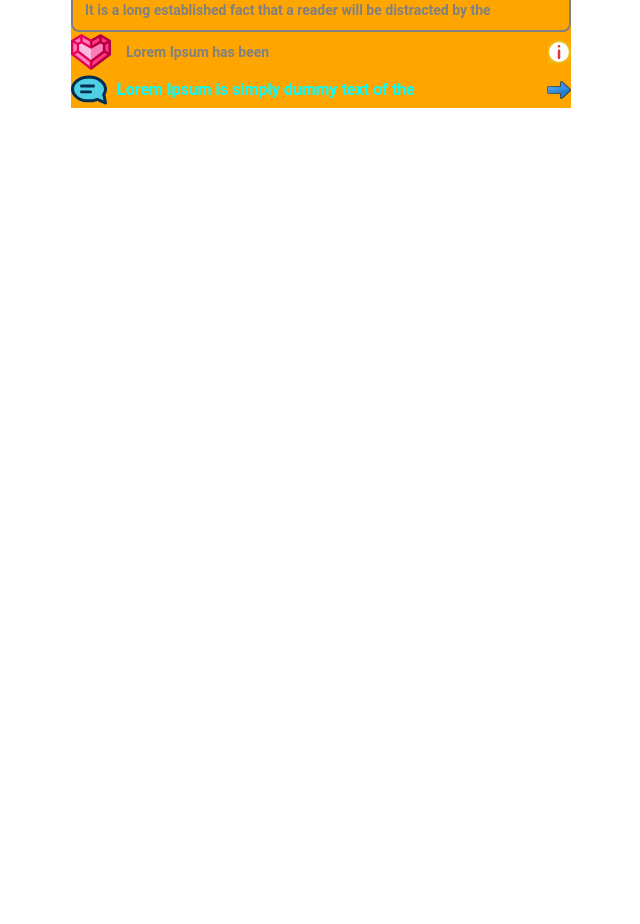
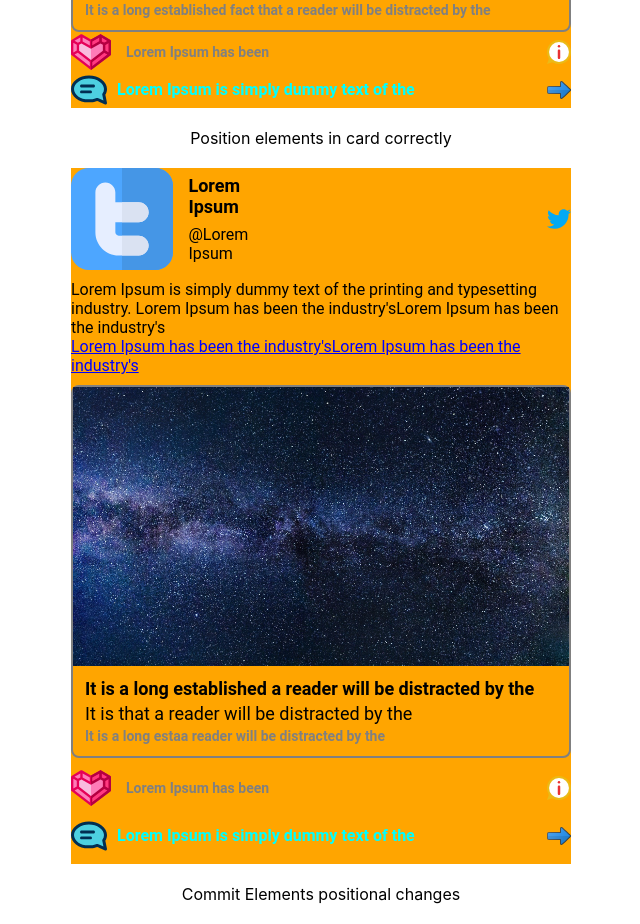
Before and after one commit to dimitrisafendras/how-to-ui, a React (Create React App) app: page / in a window 1280 px wide. Shown: the part 6142-7066 px from the top of the page, without its empty margins (319-959 px from the left). Before the commit the page ends 6250 px from the top, so only its background shows below. Built offline with nearby package versions, Linux system fonts and the light colour scheme.

Commit message:
finished content

```diff
--- a/src/components/Card.css
+++ b/src/components/Card.css
@@ -665,6 +665,13 @@
     width: 24px;
 }
 /*/////////////// FOOTER2 ///////////////////*/
+/*/////////////// Elements Positioning ///////////////////*/
+
+.MarginBottom {
+    margin-bottom: 10px;
+}
+
+/*/////////////// Elements Positioning ///////////////////*/
 
 
 .Separator {
--- a/src/components/Card.js
+++ b/src/components/Card.js
@@ -516,5 +516,66 @@ export const Card = () =>
 			</div>
 		</div>
 
+		<Separator text={'Position elements in card correctly'}/>
+
+		<div className='Card'>
+			<div className='Header3 MarginBottom'>
+				<div className='AccountInfoContainer3'>
+					<img src={Logo} className='Icon3'/>
+					<div className='InfoContainer3'>
+						<div className='UserName3'>
+							Lorem Ipsum
+						</div>
+						<div className='AtUserName3'>
+							@Lorem Ipsum
+						</div>
+					</div>
+				</div>
+				<img src={Twitter} className='Logo3' />
+			</div>
+			<div className='SubHeaderContainer2 MarginBottom'>
+				<div className='Text2'>
+					Lorem Ipsum is simply dummy text of the printing and typesetting industry.
+					Lorem Ipsum has been the industry'sLorem Ipsum has been the industry's
+				</div>
+				<div className='Link2'>
+					Lorem Ipsum has been the industry'sLorem Ipsum has been the industry's
+				</div>
+			</div>
+			<div className='ContentContainer3 MarginBottom'>
+				<img src={BG} className='Image3'></img>
+				<div className='ContentInfoContainer3'>
+					<div className='ContentHeader3'>
+						It is a long established a reader will be distracted by the
+					</div>
+					<div className='ContentText3'>
+						It is  that a reader will be distracted by the
+					</div>
+					<div className='ContentLink3'>
+						It is a long estaa reader will be distracted by the
+					</div>
+				</div>
+			</div>
+			<div className='SubContentContainer2 MarginBottom'>
+				<div className='MetadataContainer2'>
+					<img src={Heart} className='Likes2'/>
+					<div className='Date2'>
+						Lorem Ipsum has been
+					</div>
+				</div>
+				<img src={Info} className='InfoIcon2'/>
+			</div>
+			<div className='Footer2 MarginBottom'>
+				<div className='ExtraInfoContainer'>
+					<img src={Comment} className='ExtraInfoIcon' />
+					<div className='ExtraInfoTxt'>
+						Lorem Ipsum is simply dummy text of the
+					</div>
+				</div>
+				<img src={Direction} className='NextBTN2' />
+			</div>
+		</div>
+
+		<Separator text={'Commit Elements positional changes'}/>
 
 	</>;
```
